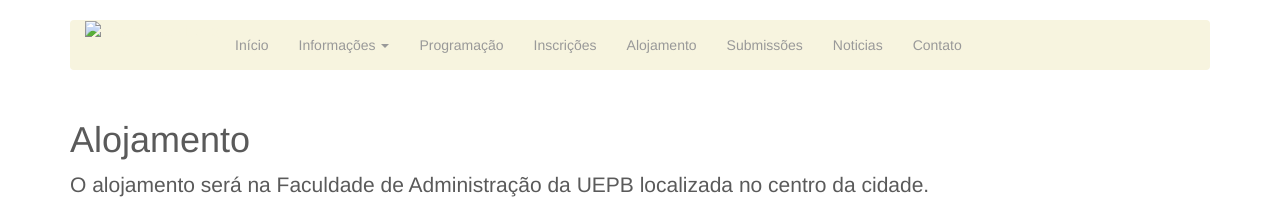
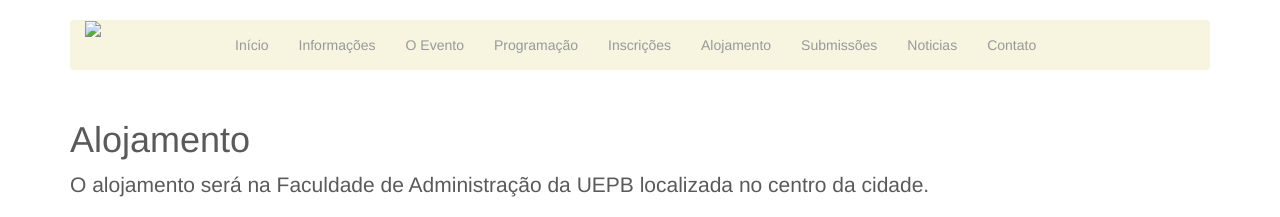
Before and after one commit to PETComputacaoUFCG/SiteENEPET2014, a Jekyll site: the page docs/html/alojamentos/index.html, which Jekyll copies as it is, in a window 1280 px wide. Shown: the top 217 px of the page. Built offline with Jekyll 4.4.1, drawn with Linux system fonts in a browser that asks for light colours; nearby versions of some CDN libraries; Markdown is read by kramdown in place of the engine named in the settings; grey boxes are pictures that could not be loaded.

Commit message:
ajeitando referencia de informacoes em alojamento

```diff
--- a/docs/html/alojamentos/index.html
+++ b/docs/html/alojamentos/index.html
@@ -46,21 +46,16 @@
 								<li>
 									<a href="../inicio/">Início</a>
 								</li>
-								<li class="dropdown">
-									<a href="#" class="dropdown-toggle" data-toggle="dropdown">Informações <b class="caret"></b></a>
-									<ul class="dropdown-menu">
-										<li>
-											<a href="../informacoes/cidade.html">A Cidade</a>
-										</li>
-										<li>
-											<a href="../informacoes/evento.html">O Evento</a>
-										</li>
-										<li><a href="../informacoes/infraestrutura.html">Infraestrutura</a></li>
-									</ul>
+								<li>
+									<a href="../informacoes/">Informações</a>
+								</li>
+								<li>
+									<a href="../evento/">O Evento</a>
 								</li>
 								<li>
 									<a href="../programacao/">Programação</a>
 								</li>
+
 								<li>
 									<a href="../inscricoes/" >Inscrições</a>
 								</li>
@@ -124,6 +119,7 @@
 
 		</div><!-- /.container -->
 
+
 		<br>
 		<br>
 
```
